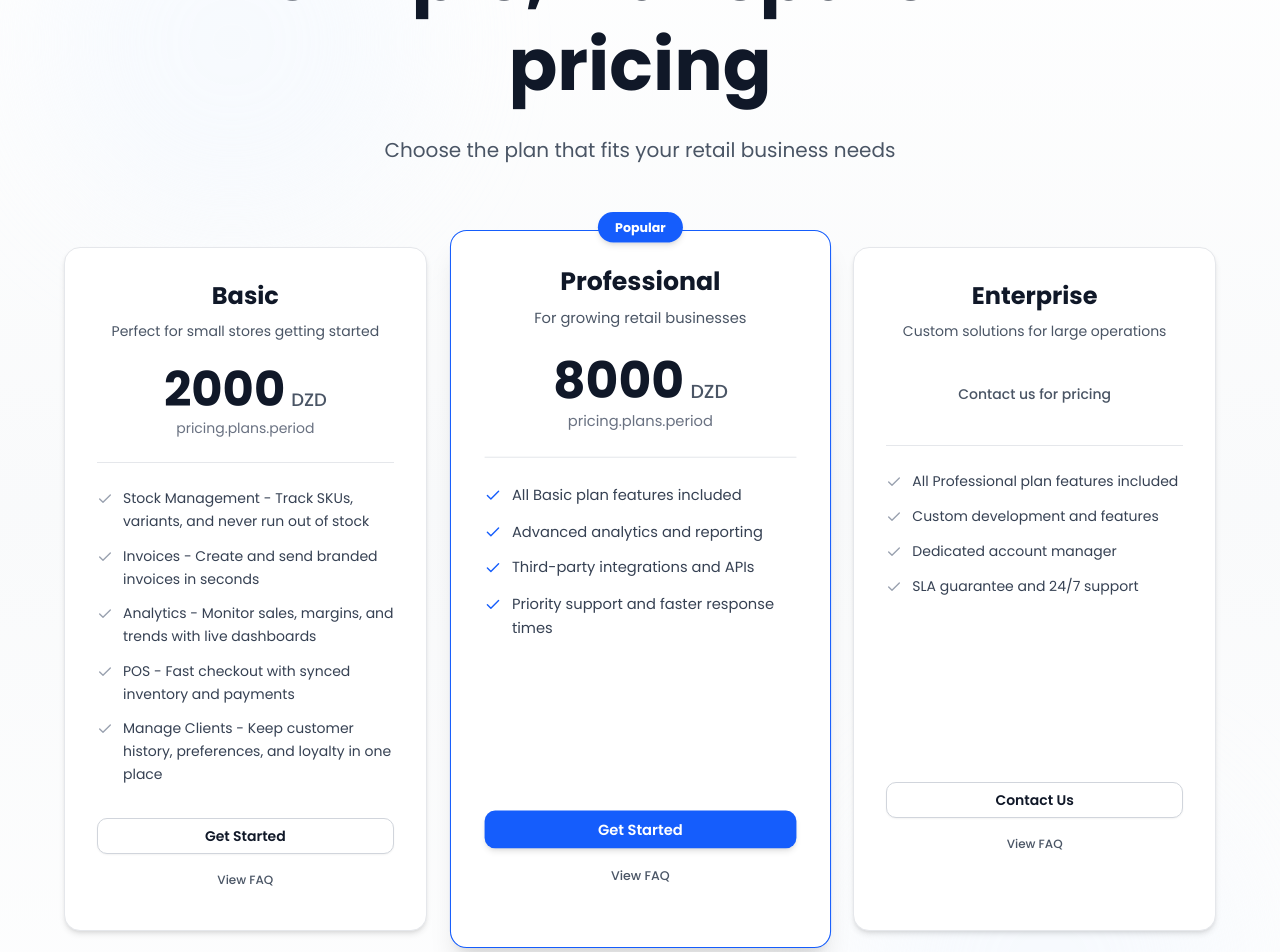
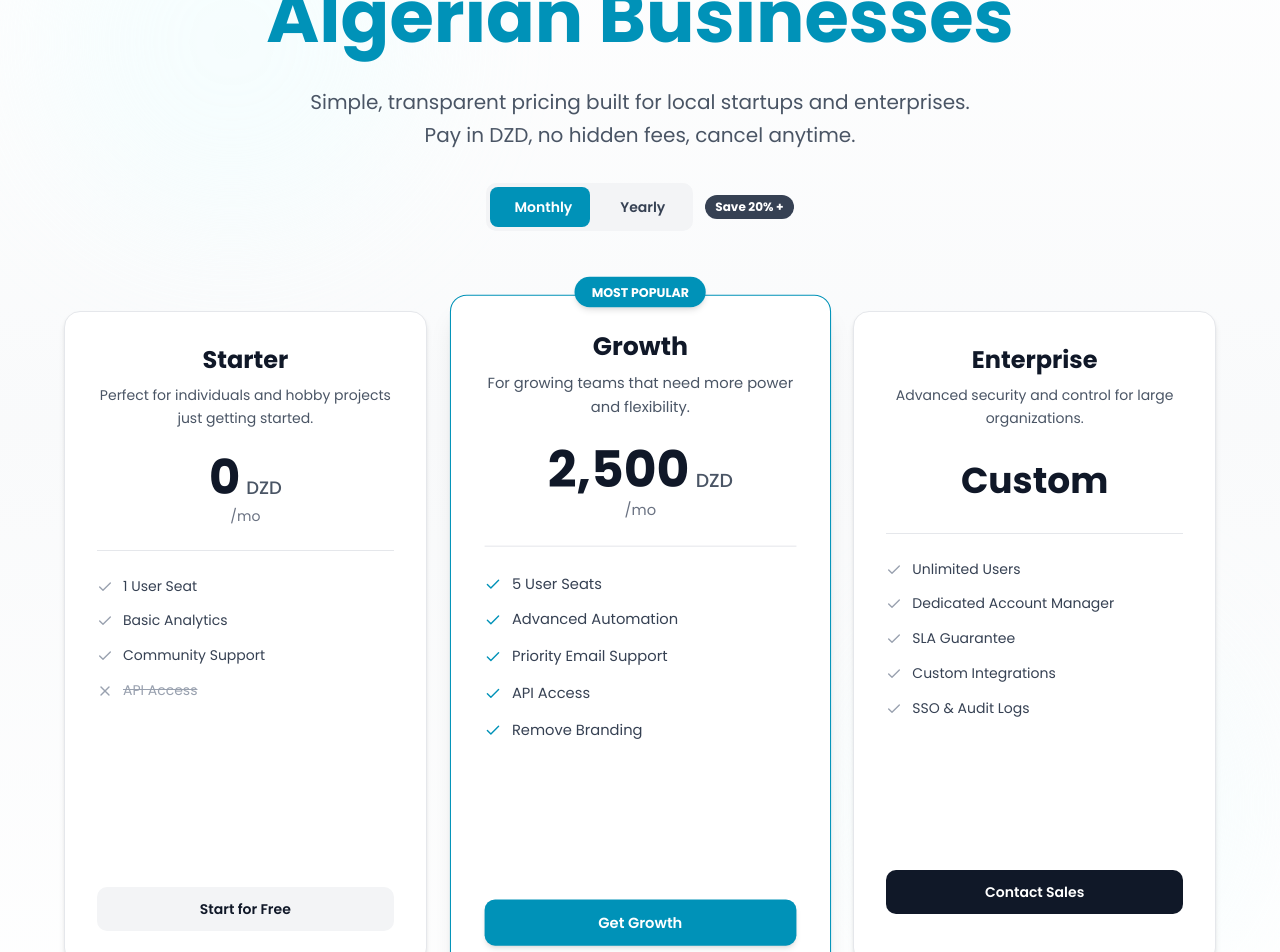
Before and after one commit to chrhi/jethings-lp, a Next.js app: page /pricing in a window 1280 px wide. Shown: the part 300-1252 px from the top of the page. Built offline with nearby package versions, Linux system fonts and the light colour scheme; no server answers.

Commit message:
feat: update landing page

```diff
--- a/src/app/pricing/page.tsx
+++ b/src/app/pricing/page.tsx
@@ -1,100 +1,157 @@
 "use client"
 
-import { useTranslations } from "next-intl"
-import Link from "next/link"
-import MaxWidthWrapper from "@/components/max-with-wrapper"
+import { useState } from "react"
+import { Check, X } from "lucide-react"
+import FAQ from "@/components/faq"
 import Footer from "@/components/footer"
-import FAQ from "@/components/faq"
-import { Button } from "@/components/ui/button"
-import { Check } from "lucide-react"
+
+interface PlanFeature {
+  text: string
+  included: boolean
+}
+
+interface Plan {
+  name: string
+  description: string
+  price: number | null
+  currency?: string
+  features: PlanFeature[]
+  popular: boolean
+  buttonText: string
+}
 
 export default function PricingPage() {
-  const t = useTranslations("pricing")
+  const [isYearly, setIsYearly] = useState(false)
 
-  const plans = [
+  const plans: Plan[] = [
     {
-      name: t("plans.basic.name"),
-      description: t("plans.basic.description"),
-      price: "2000",
+      name: "Starter",
+      description:
+        "Perfect for individuals and hobby projects just getting started.",
+      price: 0,
       currency: "DZD",
-      period: t("plans.period"),
       features: [
-        t("plans.basic.features.inventory"),
-        t("plans.basic.features.invoices"),
-        t("plans.basic.features.analytics"),
-        t("plans.basic.features.pos"),
-        t("plans.basic.features.clients"),
+        { text: "1 User Seat", included: true },
+        { text: "Basic Analytics", included: true },
+        { text: "Community Support", included: true },
+        { text: "API Access", included: false },
       ],
       popular: false,
+      buttonText: "Start for Free",
     },
     {
-      name: t("plans.professional.name"),
-      description: t("plans.professional.description"),
-      price: "8000",
+      name: "Growth",
+      description: "For growing teams that need more power and flexibility.",
+      price: 2500,
       currency: "DZD",
-      period: t("plans.period"),
       features: [
-        t("plans.professional.features.allBasic"),
-        t("plans.professional.features.advanced"),
-        t("plans.professional.features.integrations"),
-        t("plans.professional.features.priority"),
+        { text: "5 User Seats", included: true },
+        { text: "Advanced Automation", included: true },
+        { text: "Priority Email Support", included: true },
+        { text: "API Access", included: true },
+        { text: "Remove Branding", included: true },
       ],
       popular: true,
+      buttonText: "Get Growth",
     },
     {
-      name: t("plans.enterprise.name"),
-      description: t("plans.enterprise.description"),
+      name: "Enterprise",
+      description: "Advanced security and control for large organizations.",
       price: null,
       features: [
-        t("plans.enterprise.features.allProfessional"),
-        t("plans.enterprise.features.custom"),
-        t("plans.enterprise.features.dedicated"),
-        t("plans.enterprise.features.sla"),
+        { text: "Unlimited Users", included: true },
+        { text: "Dedicated Account Manager", included: true },
+        { text: "SLA Guarantee", included: true },
+        { text: "Custom Integrations", included: true },
+        { text: "SSO & Audit Logs", included: true },
       ],
       popular: false,
+      buttonText: "Contact Sales",
     },
   ]
 
+  const getDisplayPrice = (basePrice: number | null) => {
+    if (basePrice === null) return null
+    if (basePrice === 0) return 0
+    return isYearly ? Math.round(basePrice * 0.8) : basePrice
+  }
+
+  const getPeriod = () => (isYearly ? "/yr" : "/mo")
+
   return (
-    <div className="flex flex-col items-center min-h-screen h-fit bg-gray-50">
+    <div className="min-h-screen w-full bg-gray-50">
       {/* Spacer for header */}
       <div className="w-full h-[70px] bg-white" />
 
       {/* Pricing Section */}
-      <section className="w-full py-16 sm:py-20 md:py-28 bg-gradient-to-b from-white via-gray-50/50 to-white relative overflow-hidden">
+      <section className="w-full py-16 sm:py-20 md:py-28 bg-gradient-to-b from-white via-gray-50/50 to-white relative">
         {/* Background decorative elements */}
-        <div className="absolute inset-0 pointer-events-none">
-          <div className="absolute top-20 left-10 w-96 h-96 bg-blue-50 rounded-full blur-3xl opacity-40" />
-          <div className="absolute bottom-20 right-10 w-96 h-96 bg-blue-50 rounded-full blur-3xl opacity-40" />
+        <div className="absolute inset-0 pointer-events-none overflow-hidden">
+          <div className="absolute top-20 left-10 w-96 h-96 bg-cyan-50 rounded-full blur-3xl opacity-40" />
+          <div className="absolute bottom-20 right-10 w-96 h-96 bg-cyan-50 rounded-full blur-3xl opacity-40" />
         </div>
 
-        <MaxWidthWrapper className="relative">
+        <div className="relative max-w-7xl mx-auto px-4 sm:px-6 lg:px-8">
           <div className="text-center mb-16 sm:mb-20">
-            <p className="inline-flex items-center gap-2 rounded-full bg-blue-50 px-4 py-2 text-xs font-semibold uppercase tracking-[0.2em] text-blue-600 mb-4">
-              {t("sectionLabel")}
+            <h1 className="text-4xl sm:text-5xl md:text-6xl lg:text-7xl font-bold text-gray-900 mb-6 leading-tight max-w-4xl mx-auto">
+              Flexible Pricing for{" "}
+              <span className="text-cyan-600">Algerian Businesses</span>
+            </h1>
+            <p className="text-lg sm:text-xl text-gray-600 max-w-2xl mx-auto leading-relaxed mb-8">
+              Simple, transparent pricing built for local startups and
+              enterprises. Pay in DZD, no hidden fees, cancel anytime.
             </p>
-            <h1 className="text-4xl sm:text-5xl md:text-6xl lg:text-7xl font-bold text-gray-900 mb-6 leading-tight max-w-4xl mx-auto">
-              {t("title")}
-            </h1>
-            <p className="text-lg sm:text-xl text-gray-600 max-w-2xl mx-auto leading-relaxed">
-              {t("description")}
-            </p>
+
+            {/* Monthly/Yearly Toggle */}
+            <div className="flex items-center justify-center mb-12">
+              <div className="relative inline-flex items-center bg-gray-100 rounded-lg p-1">
+                {/* Animated background slider */}
+                <div
+                  className={`absolute top-1 bottom-1 rounded-md bg-cyan-600 transition-all duration-300 ease-in-out ${
+                    isYearly ? "left-1/2 right-1" : "left-1 right-1/2"
+                  }`}
+                />
+                <button
+                  onClick={() => setIsYearly(false)}
+                  className={`relative z-10 px-6 py-2.5 rounded-md text-sm font-semibold transition-colors duration-300 ${
+                    !isYearly
+                      ? "text-white"
+                      : "text-gray-700 hover:text-gray-900"
+                  }`}
+                >
+                  Monthly
+                </button>
+                <button
+                  onClick={() => setIsYearly(true)}
+                  className={`relative z-10 px-6 py-2.5 rounded-md text-sm font-semibold transition-colors duration-300 ${
+                    isYearly
+                      ? "text-white"
+                      : "text-gray-700 hover:text-gray-900"
+                  }`}
+                >
+                  Yearly
+                </button>
+              </div>
+              <span className="ml-3 bg-gray-700 text-white text-xs font-bold px-2.5 py-1 rounded-full whitespace-nowrap">
+                Save 20% +
+              </span>
+            </div>
           </div>
 
           <div className="grid grid-cols-1 lg:grid-cols-3 gap-6 lg:gap-8 max-w-6xl mx-auto">
-            {plans.map((plan, index) => (
+            {plans.map((plan) => (
               <div
                 key={plan.name}
                 className={`relative rounded-2xl border transition-all duration-300 ${
                   plan.popular
-                    ? "border-blue-600 bg-white shadow-xl lg:scale-105 z-10"
+                    ? "border-cyan-600 bg-white shadow-xl lg:scale-105 z-10"
                     : "border-gray-200 bg-white shadow-md hover:shadow-lg"
                 }`}
               >
                 {plan.popular && (
                   <div className="absolute -top-4 left-1/2 -translate-x-1/2 z-20">
-                    <span className="bg-blue-600 text-white text-xs font-bold px-4 py-1.5 rounded-full shadow-md">
-                      {t("popular")}
+                    <span className="bg-cyan-600 text-white text-xs font-bold px-4 py-1.5 rounded-full shadow-md">
+                      MOST POPULAR
                     </span>
                   </div>
                 )}
@@ -108,24 +165,24 @@ export default function PricingPage() {
                       {plan.description}
                     </p>
 
-                    {plan.price ? (
+                    {plan.price !== null ? (
                       <div className="mb-6 pb-6 border-b border-gray-200">
                         <div className="flex items-baseline justify-center gap-1.5 mb-1">
-                          <span className="text-4xl sm:text-5xl font-bold text-gray-900">
-                            {plan.price}
+                          <span className="text-4xl sm:text-5xl font-bold text-gray-900 transition-all duration-300">
+                            {getDisplayPrice(plan.price)?.toLocaleString()}
                           </span>
                           <span className="text-lg text-gray-600 font-medium">
                             {plan.currency}
                           </span>
                         </div>
-                        <p className="text-sm text-gray-500">
-                          {plan.period}
+                        <p className="text-sm text-gray-500 transition-all duration-300">
+                          {getPeriod()}
                         </p>
                       </div>
                     ) : (
                       <div className="mb-6 pb-6 border-b border-gray-200 h-20 flex flex-col items-center justify-center">
-                        <p className="text-sm text-gray-600 font-medium">
-                          {t("contactForPricing")}
+                        <p className="text-3xl sm:text-4xl font-bold text-gray-900">
+                          Custom
                         </p>
                       </div>
                     )}
@@ -134,67 +191,74 @@ export default function PricingPage() {
                   <ul className="space-y-3 mb-8 min-h-[280px]">
                     {plan.features.map((feature, idx) => (
                       <li key={idx} className="flex items-start gap-2.5">
-                        <Check className={`w-4 h-4 flex-shrink-0 mt-1 ${
-                          plan.popular ? "text-blue-600" : "text-gray-400"
-                        }`} />
-                        <span className="text-sm text-gray-700 leading-relaxed">
-                          {feature}
+                        {feature.included ? (
+                          <Check
+                            className={`w-4 h-4 flex-shrink-0 mt-1 ${
+                              plan.popular ? "text-cyan-600" : "text-gray-400"
+                            }`}
+                          />
+                        ) : (
+                          <X className="w-4 h-4 flex-shrink-0 mt-1 text-gray-400" />
+                        )}
+                        <span
+                          className={`text-sm leading-relaxed ${
+                            feature.included
+                              ? "text-gray-700"
+                              : "text-gray-400 line-through"
+                          }`}
+                        >
+                          {feature.text}
                         </span>
                       </li>
                     ))}
                   </ul>
 
-                  <div className="space-y-2">
-                    <Link
-                      href={plan.price ? "https://cal.com/craftednext/30min" : "/#contact"}
-                      target={plan.price ? "_blank" : undefined}
+                  <div>
+                    <a
+                      href={
+                        plan.price !== null
+                          ? "https://cal.com/craftednext/30min"
+                          : "/#contact"
+                      }
+                      target={plan.price !== null ? "_blank" : undefined}
+                      rel={
+                        plan.price !== null ? "noopener noreferrer" : undefined
+                      }
                       className="block"
                     >
-                      <Button
+                      <button
                         className={`w-full rounded-lg py-3 text-sm font-semibold transition-all duration-200 ${
                           plan.popular
-                            ? "bg-blue-600 hover:bg-blue-700 text-white shadow-md hover:shadow-lg"
-                            : "bg-white border border-gray-300 text-gray-900 hover:border-blue-600 hover:text-blue-600"
+                            ? "bg-cyan-600 hover:bg-cyan-700 text-white shadow-md hover:shadow-lg"
+                            : plan.price === 0
+                            ? "bg-gray-100 hover:bg-gray-200 text-gray-900"
+                            : "bg-gray-900 hover:bg-gray-800 text-white"
                         }`}
                       >
-                        {plan.price ? t("getStarted") : t("contactUs")}
-                      </Button>
-                    </Link>
-                    <a href="#faq" className="block">
-                      <Button
-                        variant="ghost"
-                        className="w-full rounded-lg py-2 text-xs text-gray-600 hover:text-blue-600 hover:bg-gray-50"
-                      >
-                        {t("viewFAQ")}
-                      </Button>
+                        {plan.buttonText}
+                      </button>
                     </a>
                   </div>
                 </div>
               </div>
             ))}
           </div>
-
-          <div className="mt-16 sm:mt-20 text-center">
-            <div className="inline-block rounded-2xl border border-gray-200 bg-white/80 backdrop-blur px-8 py-6 shadow-lg">
-              <p className="text-base text-gray-700 mb-2 font-medium">
-                {t("note")}
-              </p>
-              <Link href="/#contact">
-                <Button variant="outline" className="rounded-full border-2 border-gray-300 hover:border-blue-600 hover:text-blue-600">
-                  {t("contactUs")}
-                </Button>
-              </Link>
-            </div>
-          </div>
-        </MaxWidthWrapper>
+        </div>
       </section>
 
-      {/* FAQ Section */}
-      <section id="faq" className="w-full py-16 sm:py-20 md:py-24 bg-white scroll-mt-20">
-        <FAQ />
+      {/* FAQ Section Placeholder */}
+      <section id="faq" className="w-full py-16 sm:py-20 md:py-24 bg-white">
+        <div className="max-w-7xl mx-auto px-4 sm:px-6 lg:px-8">
+          <h2 className="text-3xl sm:text-4xl font-bold text-center text-gray-900 mb-12">
+            Frequently Asked Questions
+          </h2>
+          <div className="max-w-3xl mx-auto">
+            <FAQ />
+          </div>
+        </div>
       </section>
 
-      {/* Footer */}
+      {/* Footer Placeholder */}
       <Footer />
     </div>
   )
```
Also changed, not shown: src/app/about/page.tsx (line endings or trailing spaces).
